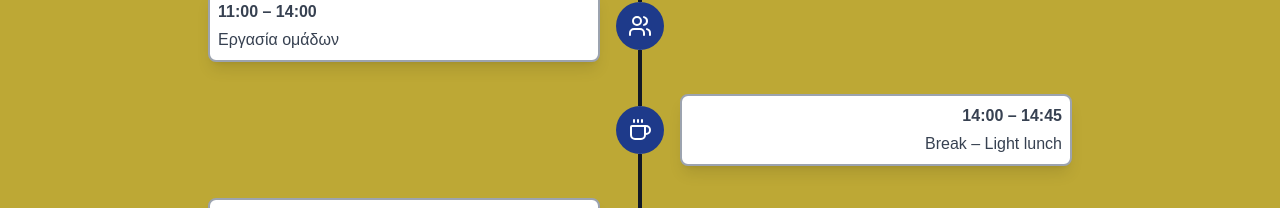
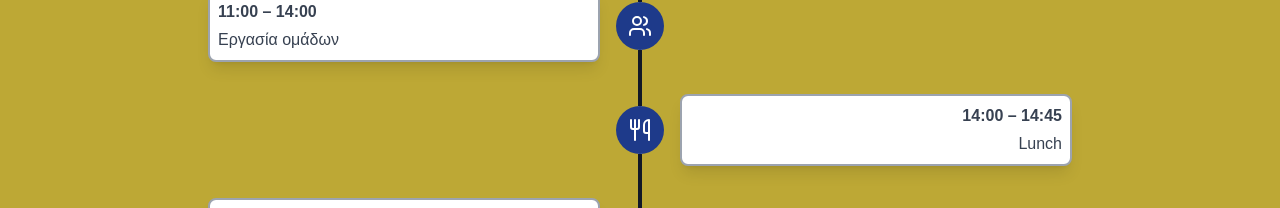
Before and after one commit to TonyGnk/datathon-website, a Next.js app: page / in a window 1280 px wide. Shown: the part 3128-3336 px from the top of the page. Built offline with nearby package versions, Linux system fonts and the light colour scheme; no server answers.

Commit message:
Update Timeline component: change lunch break title and icon

```diff
--- a/components/Timeline.js
+++ b/components/Timeline.js
@@ -4,6 +4,7 @@ import {
     Presentation,
     Users,
     Coffee,
+    Utensils,
     Award,
     Trophy
 } from 'lucide-react';
@@ -66,7 +67,7 @@ const Timeline = () => {
 
         // { time: "10:30 – 11:00", title: "Σύντομη παρουσίαση", icon: Presentation },
         { time: "11:00 – 14:00", title: "Εργασία ομάδων", icon: Users },
-        { time: "14:00 – 14:45", title: "Break – Light lunch", icon: Coffee },
+        { time: "14:00 – 14:45", title: "Lunch", icon: Utensils },
         { time: "14:45 – 17:00", title: "Εργασία ομάδων", icon: Users },
         { time: "17:00 – 18:00", title: "Παρουσίαση αποτελεσμάτων ομάδων", icon: Presentation },
         { time: "18:00 – 18:40", title: "Αξιολόγηση από επιτροπή", icon: Award },
```
